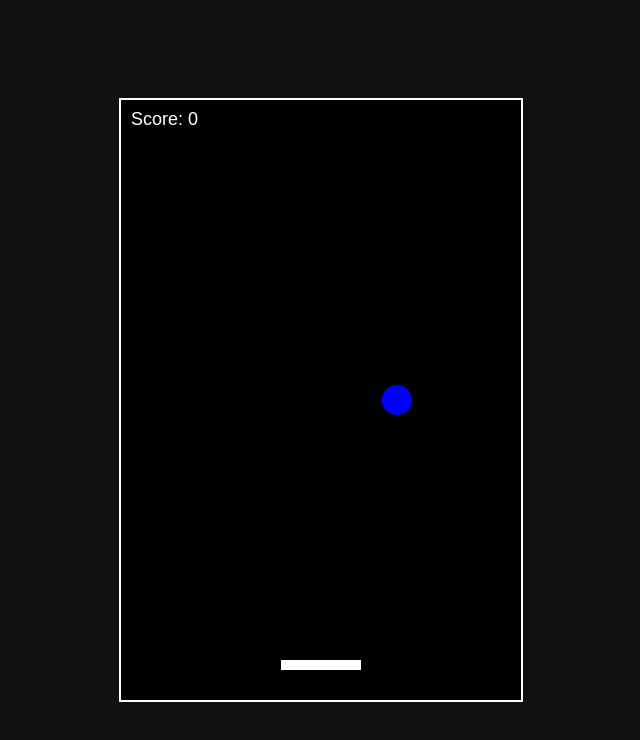
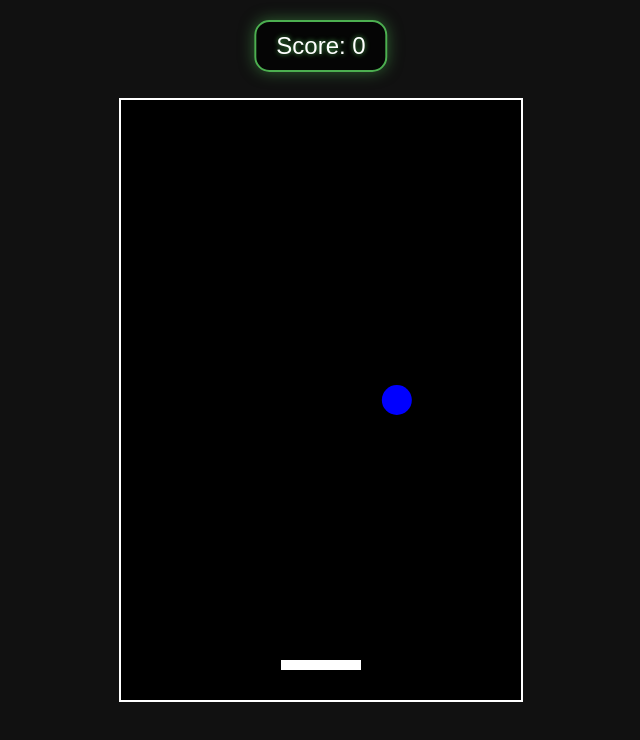
Before and after one commit to AlanaMM06/SemanaTec-Progra, a plain HTML site: page catchtheball/index.html in a window 1280 px wide. Shown: the whole page, without its empty margins (319-959 px from the left). Drawn offline with Linux system fonts and the light colour scheme.

Commit message:
Cambio de estilo del contador
Se cambio el estilo del contador para que fuera mas llamativo

```diff
--- a/catchtheball/index.html
+++ b/catchtheball/index.html
@@ -6,6 +6,7 @@
     <link rel="stylesheet" href="style.css" />
   </head>
   <body>
+    <div id="counter">Score: 0</div>
     <canvas id="gameCanvas"></canvas>
     <script src="script.js"></script>
   </body>
--- a/catchtheball/script.js
+++ b/catchtheball/script.js
@@ -85,10 +85,8 @@ function draw() {
   ctx.fillStyle = catcher.color;
   ctx.fillRect(catcher.x, catcher.y, catcher.width, catcher.height);
 
-  // Dibuja el score
-  ctx.fillStyle = "white";
-  ctx.font = "18px Arial";
-  ctx.fillText("Score: " + score, 10, 25);
+  // Actualiza el contador en el HTML
+  document.getElementById('counter').textContent = `Score: ${score}`;
 }
 
 // 🌀 Bucle del juego
--- a/catchtheball/style.css
+++ b/catchtheball/style.css
@@ -5,9 +5,25 @@ body {
   justify-content: center;
   align-items: center;
   height: 100vh;
+  font-family: 'Arial', sans-serif;
 }
 
 canvas {
   border: 2px solid #fff;
   background: #000;
 }
+
+#counter {
+  position: absolute;
+  top: 20px;
+  left: 50%;
+  transform: translateX(-50%);
+  color: #fff;
+  font-size: 24px;
+  background: rgba(0, 0, 0, 0.7);
+  padding: 10px 20px;
+  border-radius: 15px;
+  border: 2px solid #4CAF50;
+  text-shadow: 0 0 5px #4CAF50;
+  box-shadow: 0 0 15px rgba(76, 175, 80, 0.5);
+}
```
